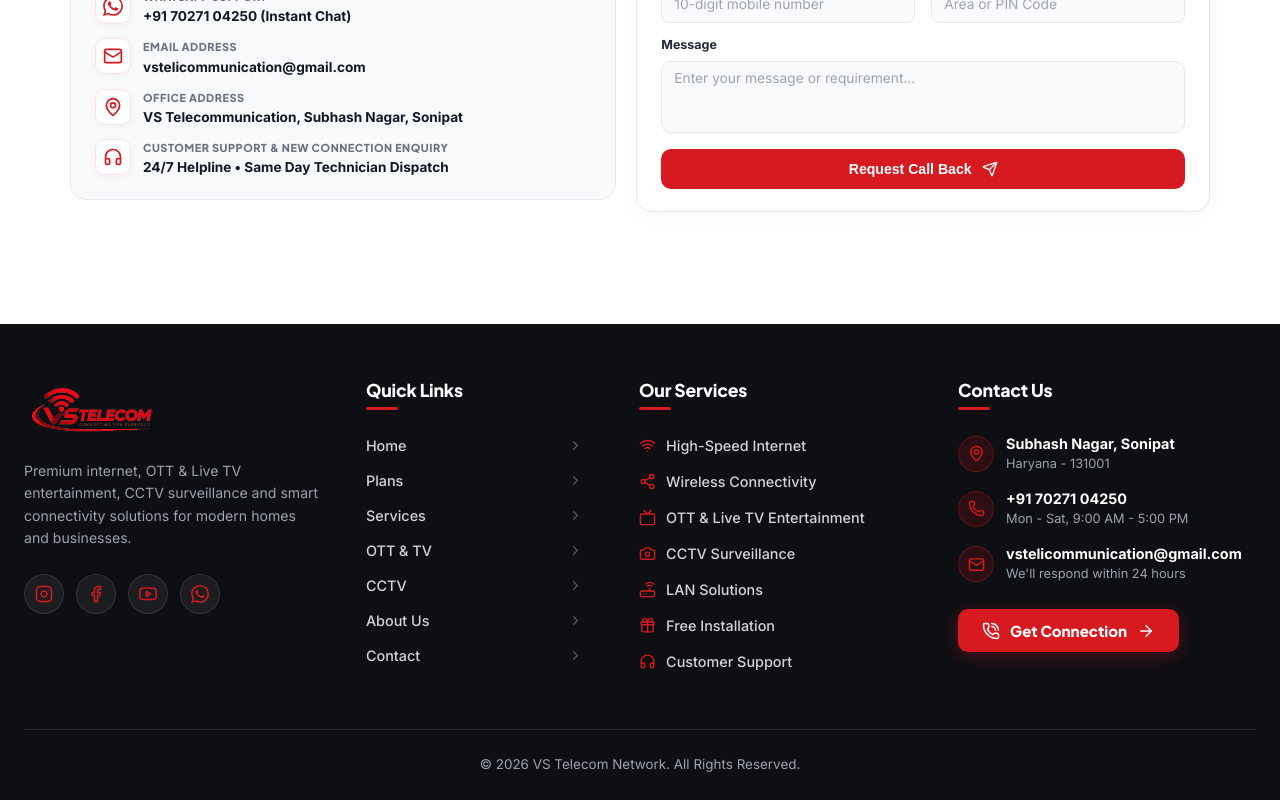
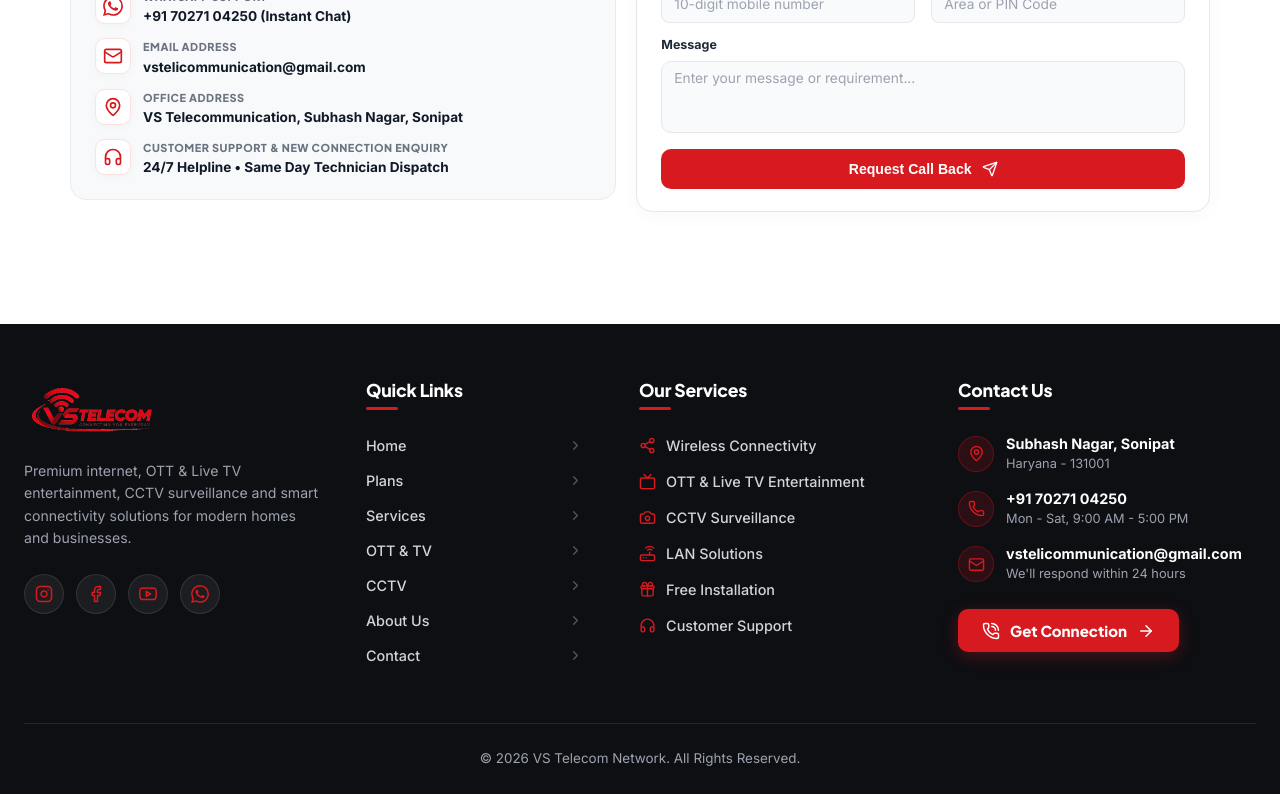
Before and after one commit to sachinkum2203-code/vishaltelecom, a React (Vite) app: page / in a window 1280 px wide. Shown: the part 8219-9019 px from the top of the page. Built offline with nearby package versions, Linux system fonts and the light colour scheme.

Commit message:
fix: remove High-Speed Internet from footer services list

```diff
--- a/src/components/Footer.jsx
+++ b/src/components/Footer.jsx
@@ -100,7 +100,6 @@
               <span className="heading-underline"></span>
             </h4>
             <ul className="footer-services-list">
-              <li><a href="#plans"><Wifi size={17} className="service-icon" /><span>High-Speed Internet</span></a></li>
               <li><a href="#wireless"><Share2 size={17} className="service-icon" /><span>Wireless Connectivity</span></a></li>
               <li><a href="#ott"><Tv size={17} className="service-icon" /><span>OTT & Live TV Entertainment</span></a></li>
               <li><a href="#cctv"><Camera size={17} className="service-icon" /><span>CCTV Surveillance</span></a></li>
```
